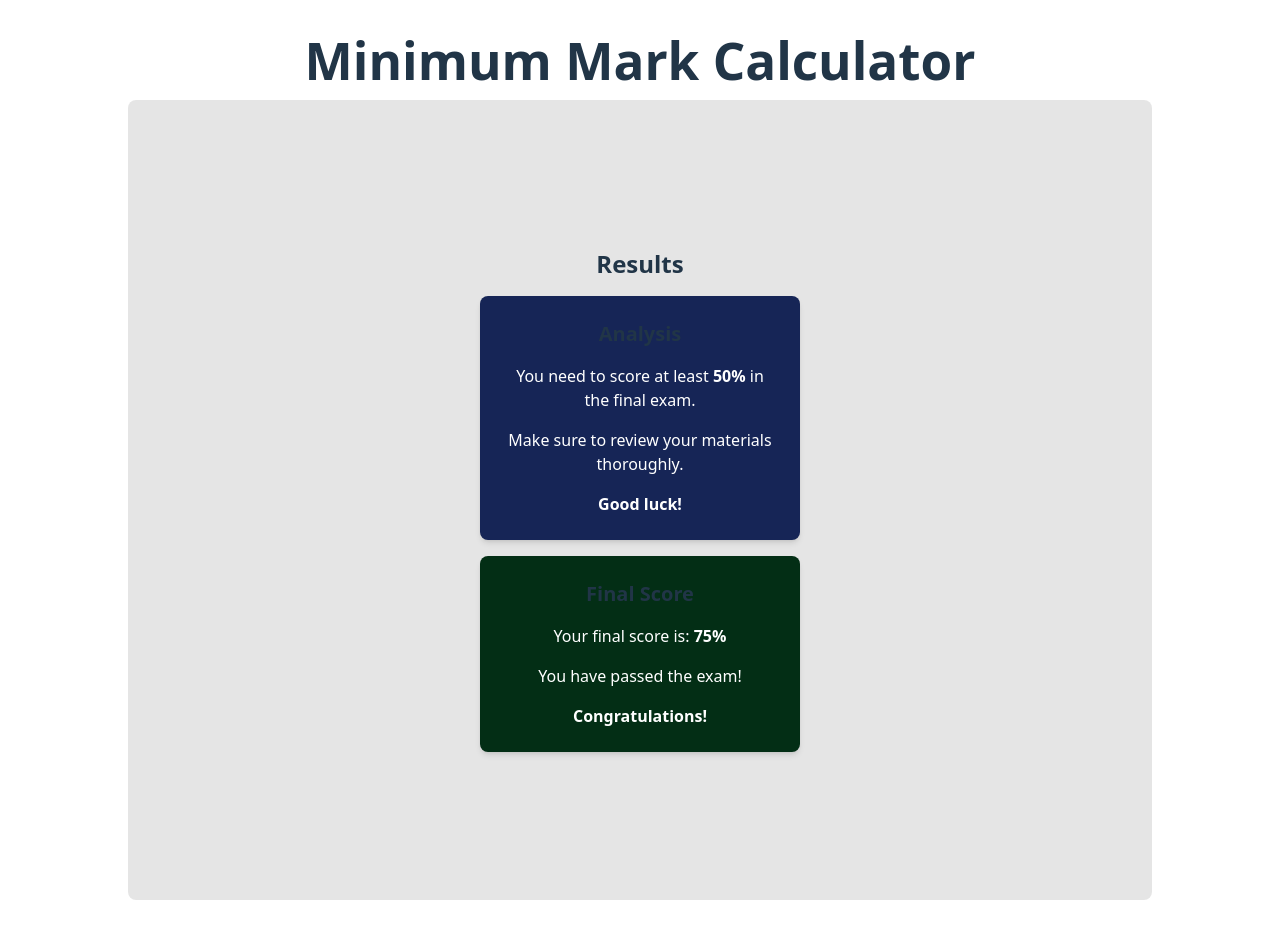
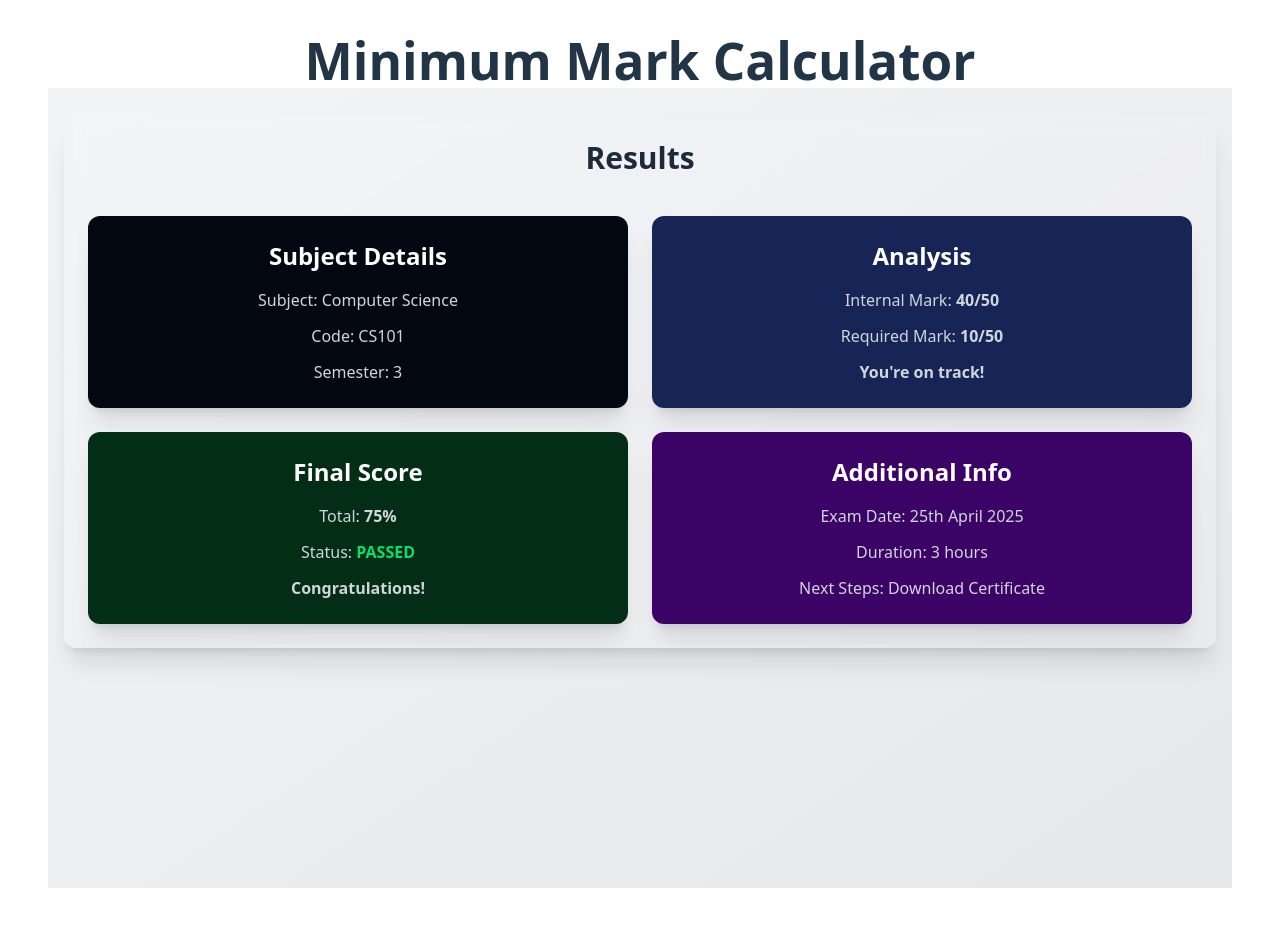
Before and after one commit to rubyaj24/Min-Mark-App, a React (Vite) app: page / in a window 1280 px wide. Shown: the top 938 px of the page. Built offline with nearby package versions, Linux system fonts and the light colour scheme.

Commit message:
feat: enhance Result component with detailed score analysis and improved layout

```diff
--- a/src/components/Result.jsx
+++ b/src/components/Result.jsx
@@ -2,24 +2,54 @@ import React from "react";
 
 function Result() {
     return (
-        <>
-        <div className="flex flex-col my-3 w-[80vw] items-center justify-center h-screen bg-black/10 rounded-lg">
-            <h2 className="text-2xl font-bold mb-4">Results</h2>
-            <div className="bg-blue-950 shadow-md rounded-lg p-6 w-80">
-                <h2 className="text-xl font-semibold mb-4">Analysis</h2>
-                <p className="text-white">You need to score at least <span className="font-bold">50%</span> in the final exam.</p>
-                <p className="text-white mt-4">Make sure to review your materials thoroughly.</p>
-                <p className="text-white mt-4 font-bold">Good luck!</p>
-            </div>
-            <div className="bg-green-950 shadow-md rounded-lg p-6 w-80 mt-4">
-                <h2 className="text-xl font-semibold mb-4">Final Score</h2>
-                <p className="text-white">Your final score is: <span className="font-bold">75%</span></p>
-                <p className="text-white mt-4">You have passed the exam!</p>
-                <p className="text-white mt-4 font-bold">Congratulations!</p>
+        <div className="min-h-screen bg-gradient-to-br from-gray-100 to-gray-200 dark:from-gray-800 dark:to-gray-900 p-4">
+            <div className="flex flex-col my-3 w-[90vw] mx-auto items-center justify-center gap-6 bg-white/10 dark:bg-black/10 backdrop-blur-sm rounded-xl p-6 shadow-xl">
+                <h2 className="text-3xl font-bold mb-4 text-gray-800 dark:text-white">Results</h2>
+
+                {/* Top Row Flex Container */}
+                <div className="flex flex-col md:flex-row gap-6 w-full">
+                    <div className="flex-1 bg-gray-950 shadow-xl rounded-xl p-6 hover:scale-105 transition-transform">
+                        <h2 className="text-2xl font-semibold mb-4 text-white">Subject Details</h2>
+                        <div className="flex flex-col gap-3">
+                            <p className="text-gray-300">Subject: Computer Science</p>
+                            <p className="text-gray-300">Code: CS101</p>
+                            <p className="text-gray-300">Semester: 3</p>
+                        </div>
+                    </div>
+
+                    <div className="flex-1 bg-blue-950 shadow-xl rounded-xl p-6 hover:scale-105 transition-transform">
+                        <h2 className="text-2xl font-semibold mb-4 text-white">Analysis</h2>
+                        <div className="flex flex-col gap-3">
+                            <p className="text-gray-300">Internal Mark: <span className="font-bold">40/50</span></p>
+                            <p className="text-gray-300">Required Mark: <span className="font-bold">10/50</span></p>
+                            <p className="text-gray-300 font-bold">You're on track!</p>
+                        </div>
+                    </div>
+                </div>
+
+                {/* Bottom Row Flex Container */}
+                <div className="flex flex-col md:flex-row gap-6 w-full">
+                    <div className="flex-1 bg-green-950 shadow-xl rounded-xl p-6 hover:scale-105 transition-transform">
+                        <h2 className="text-2xl font-semibold mb-4 text-white">Final Score</h2>
+                        <div className="flex flex-col gap-3">
+                            <p className="text-gray-300">Total: <span className="font-bold">75%</span></p>
+                            <p className="text-gray-300">Status: <span className="text-green-400 font-bold">PASSED</span></p>
+                            <p className="text-gray-300 font-bold">Congratulations!</p>
+                        </div>
+                    </div>
+
+                    <div className="flex-1 bg-purple-950 shadow-xl rounded-xl p-6 hover:scale-105 transition-transform">
+                        <h2 className="text-2xl font-semibold mb-4 text-white">Additional Info</h2>
+                        <div className="flex flex-col gap-3">
+                            <p className="text-gray-300">Exam Date: 25th April 2025</p>
+                            <p className="text-gray-300">Duration: 3 hours</p>
+                            <p className="text-gray-300">Next Steps: Download Certificate</p>
+                        </div>
+                    </div>
+                </div>
             </div>
         </div>
-        </>
-    )
+    );
 }
 
 export default Result;
```
